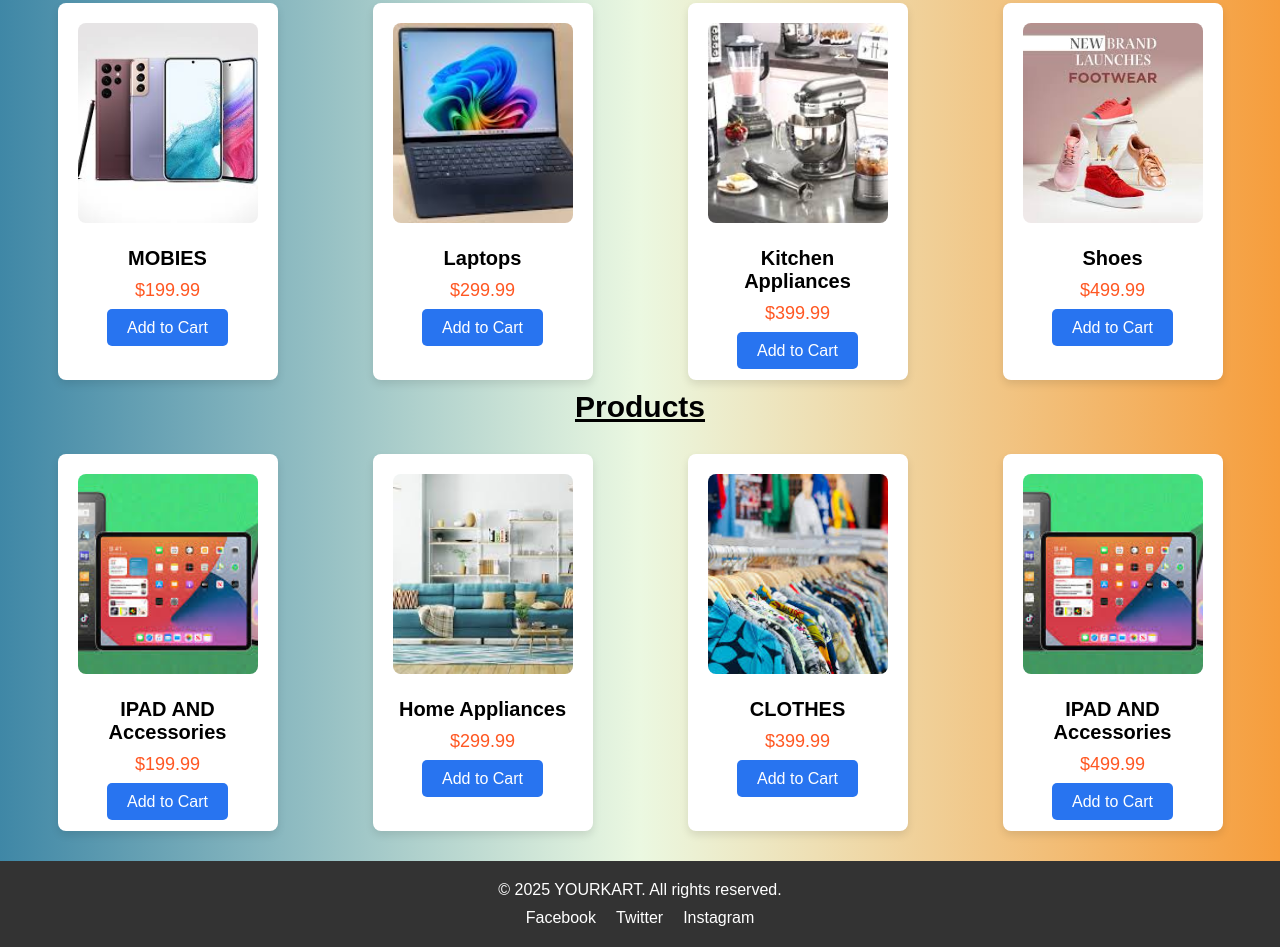
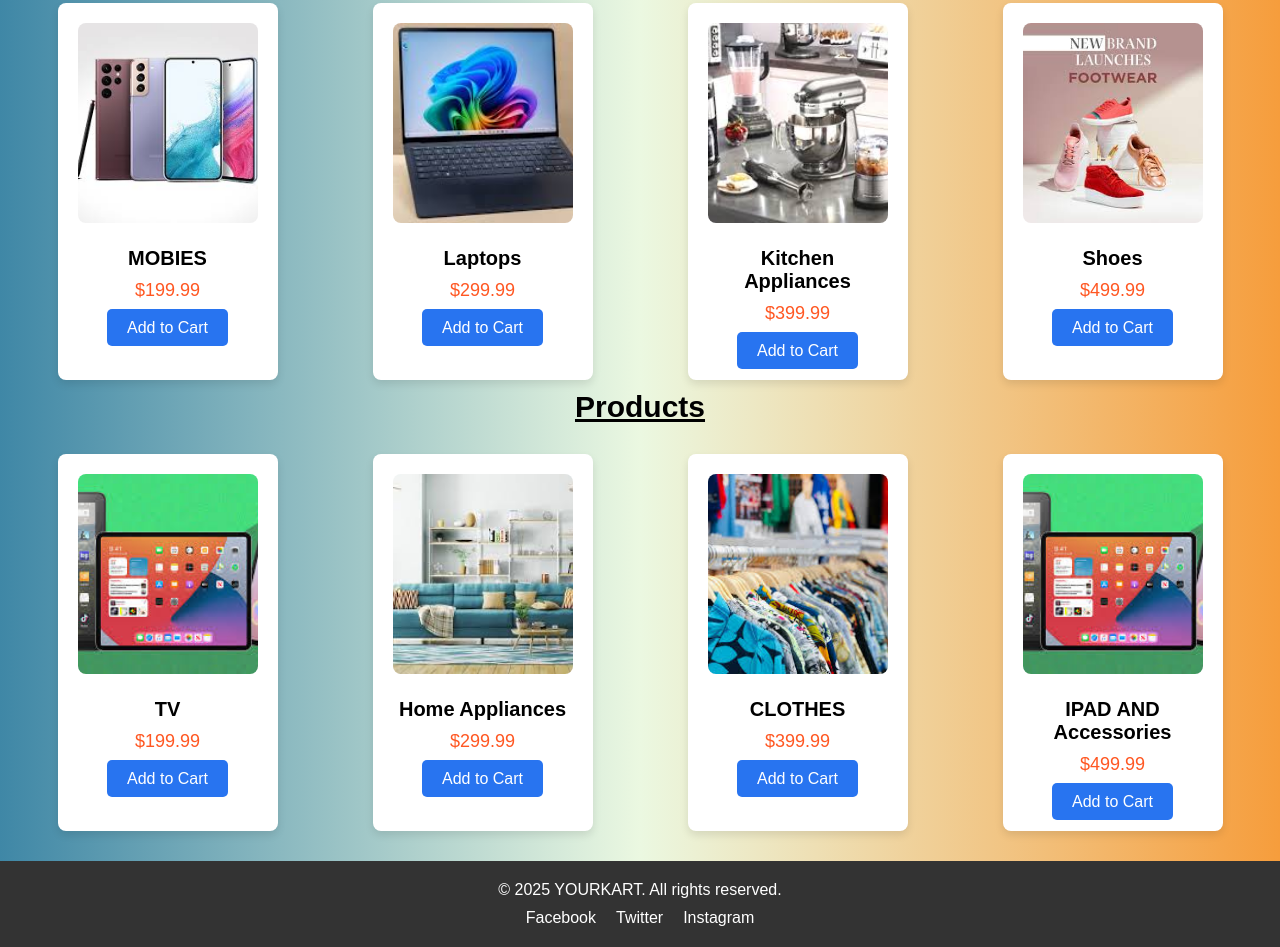
Before and after one commit to srilaxmanan/ecommerce, a plain HTML site: page index.html in a window 1280 px wide. Shown: the part 362-1309 px from the top of the page. Drawn offline with nearby package versions, Linux system fonts and the light colour scheme.

Commit message:
Update index.html

```diff
--- a/index.html
+++ b/index.html
@@ -85,7 +85,7 @@
         <div class="product-container">
             <div class="product">
                <img src="./img/ip0.jpg" alt="Product 4">
-                <h3>IPAD AND Accessories</h3>
+                <h3>TV </h3></h3>
                 <p>$199.99</p>
                 <br>
                 <a href="./kart/TV.HTML" class="btn">Add to Cart</a>
```
